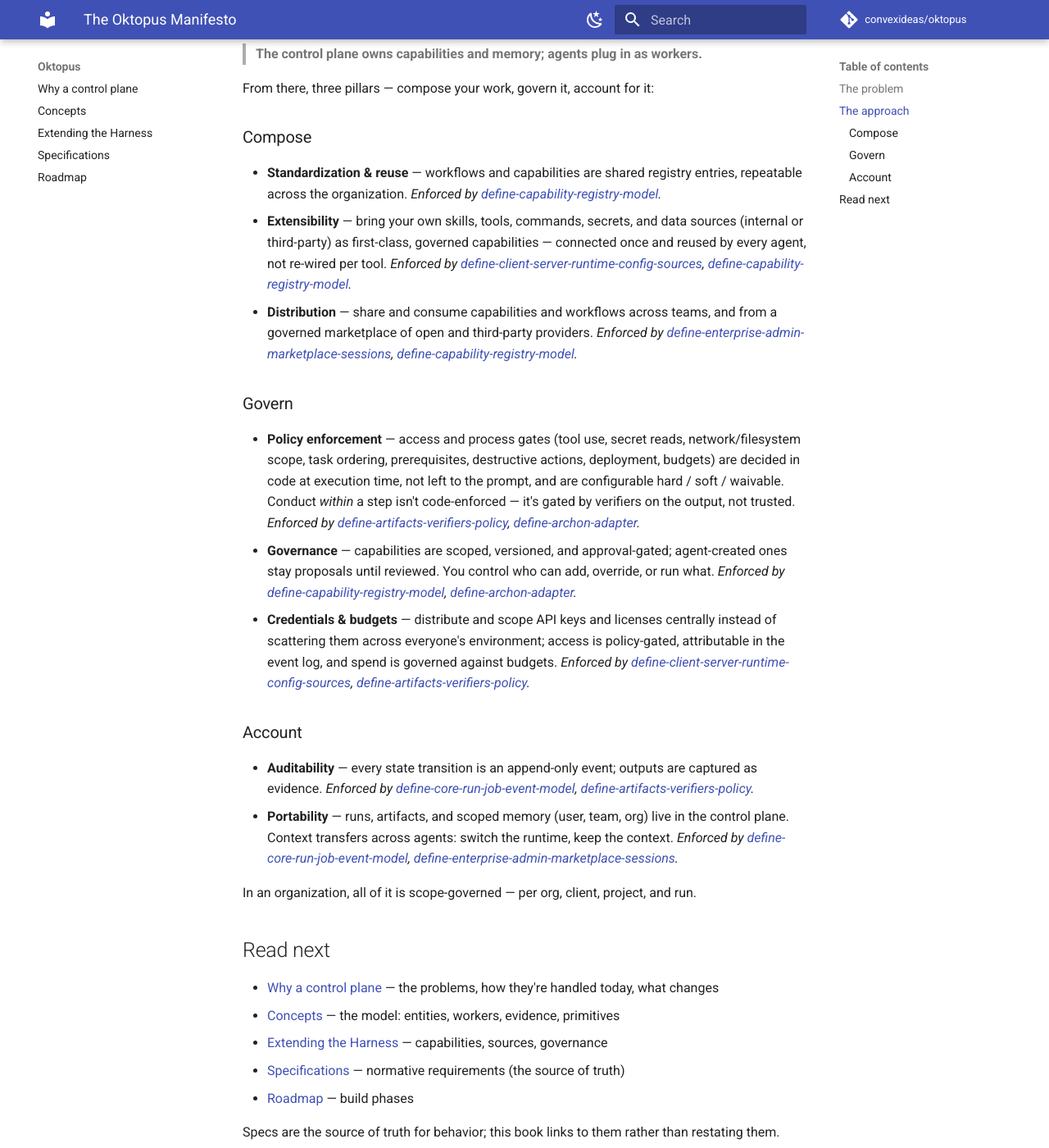
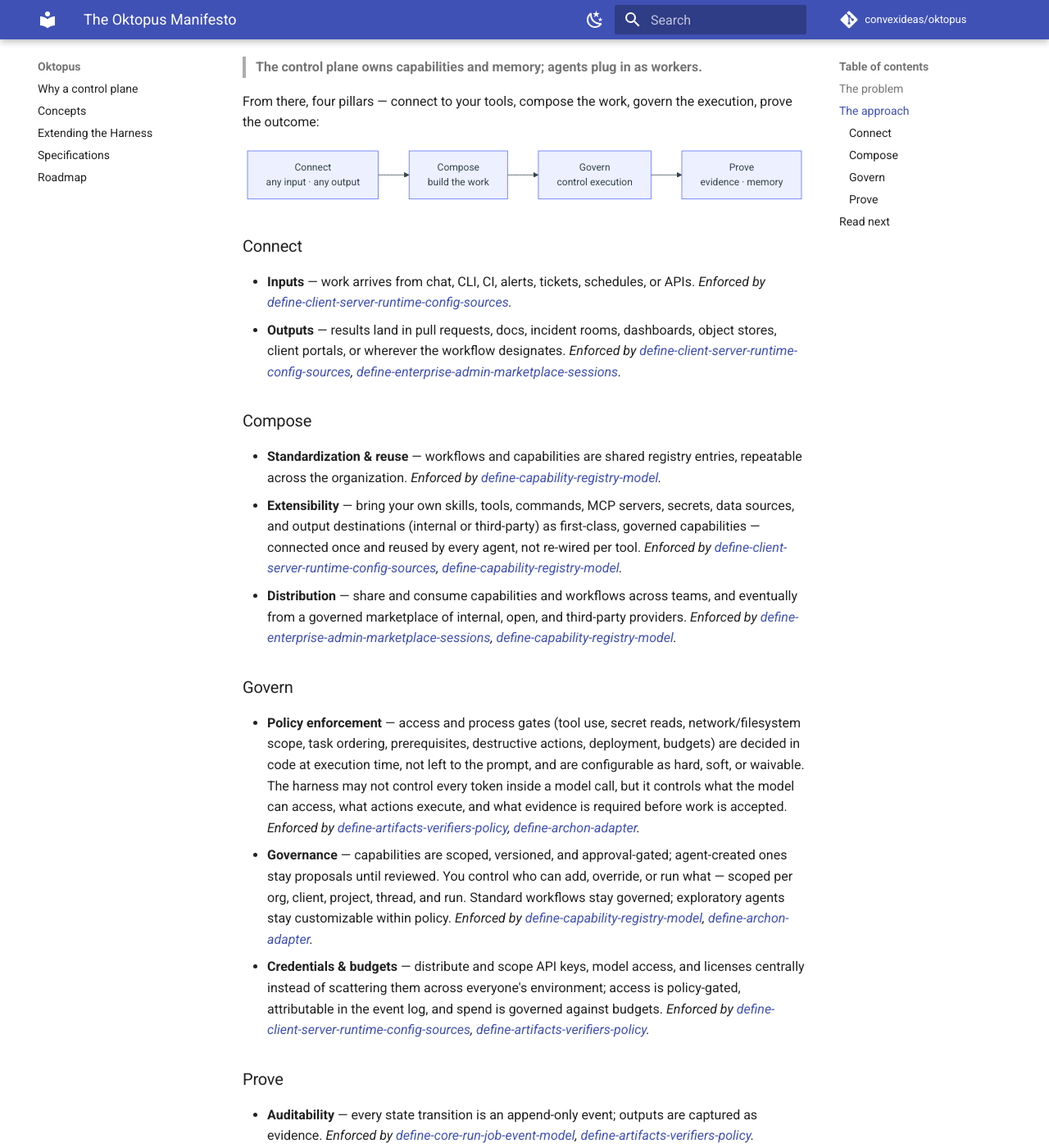
Before and after one commit to convexideas/oktopus, an MkDocs documentation site: the page built from docs/index.md, in a window 1280 px wide and 1400 px high, scrolled down 934 px. Shown: the whole window at 82% size. Built offline with MkDocs 1.6.1 and Material for MkDocs 9.7.7, drawn with Linux system fonts in a browser that asks for light colours; comment, search, counter and statistics services are not loaded; some of the changed text lies outside the part shown.

Commit message:
docs: model/harness pitch + four pillars with diagram
- pitch: 'the model is replaceable; the harness is yours — standardized across the organization, personalized by everyone in it'
- reconcile 'interchangeable part' wording to model (index, why); remove stray backticks
- add Connect pillar (inputs/outputs); fold scope + standardize-vs-exploratory into Governance
- add mermaid Connect -> Compose -> Govern -> Prove pillar diagram

````diff
--- a/docs/index.md
+++ b/docs/index.md
@@ -2,7 +2,9 @@
 
 > The best harness is the one you own.
 
-Oktopus is a vendor-agnostic control plane for agent orchestration and governance. The agent is replaceable; your context, your harness, your proprietary integrations, and your governance are yours.
+Oktopus is a vendor-agnostic control plane for agent orchestration, governance, and memory.
+
+The *model* is replaceable; the harness is yours — standardized where the organization needs repeatability, personalized where people need room to explore.
 
 ## The problem
 
@@ -13,7 +15,7 @@ When an organization adopts agents, the work fragments immediately. Everyone rea
 - **No enforceable policy.** Permissions, approvals, and guardrails live in prompts — advisory at best — not in anything that can actually stop an unsafe action.
 - **No compliance visibility.** There is no record of what ran, on whose data, under which controls. You cannot audit or monitor what you cannot see.
 
-And reaching your internal systems — your data lake, your bespoke tools, your private APIs — means bolting a custom hook onto each vendor's agent: possible, but redone per tool and ungoverned. `The agent` is the interchangeable part. The durable, organization-critical layer — standardized workflows, shared knowledge, enforced policy, and an auditable record — has nowhere to live. That layer should belong to you.
+And reaching your internal systems — your data lake, your bespoke tools, your private APIs, your docs, your incident history — means bolting a custom hook onto each vendor's agent: possible, but redone per tool and ungoverned. The model is the interchangeable part. The durable, organization-critical layer — standardized workflows, shared knowledge, scoped memory, enforced policy, and an auditable record — has nowhere to live. That layer should belong to you.
 
 ## The approach
 
@@ -21,26 +23,39 @@ Oktopus owns the durable layer and treats agent runtimes as interchangeable work
 
 > **The control plane owns capabilities and memory; agents plug in as workers.**
 
-From there, three pillars — compose your work, govern it, account for it:
+From there, four pillars — connect to your tools, compose the work, govern the execution, prove the outcome:
+
+```mermaid
+flowchart LR
+    Connect["Connect<br/>any input · any output"]
+    Compose["Compose<br/>build the work"]
+    Govern["Govern<br/>control execution"]
+    Prove["Prove<br/>evidence · memory"]
+    Connect --> Compose --> Govern --> Prove
+```
+
+### Connect
+
+- **Inputs** — work arrives from chat, CLI, CI, alerts, tickets, schedules, or APIs. *Enforced by [define-client-server-runtime-config-sources](https://github.com/convexideas/oktopus/blob/main/openspec/changes/define-client-server-runtime-config-sources).*
+- **Outputs** — results land in pull requests, docs, incident rooms, dashboards, object stores, client portals, or wherever the workflow designates. *Enforced by [define-client-server-runtime-config-sources](https://github.com/convexideas/oktopus/blob/main/openspec/changes/define-client-server-runtime-config-sources), [define-enterprise-admin-marketplace-sessions](https://github.com/convexideas/oktopus/blob/main/openspec/changes/define-enterprise-admin-marketplace-sessions).*
 
 ### Compose
 
 - **Standardization & reuse** — workflows and capabilities are shared registry entries, repeatable across the organization. *Enforced by [define-capability-registry-model](https://github.com/convexideas/oktopus/blob/main/openspec/changes/define-capability-registry-model).*
-- **Extensibility** — bring your own skills, tools, commands, secrets, and data sources (internal or third-party) as first-class, governed capabilities — connected once and reused by every agent, not re-wired per tool. *Enforced by [define-client-server-runtime-config-sources](https://github.com/convexideas/oktopus/blob/main/openspec/changes/define-client-server-runtime-config-sources), [define-capability-registry-model](https://github.com/convexideas/oktopus/blob/main/openspec/changes/define-capability-registry-model).*
-- **Distribution** — share and consume capabilities and workflows across teams, and from a governed marketplace of open and third-party providers. *Enforced by [define-enterprise-admin-marketplace-sessions](https://github.com/convexideas/oktopus/blob/main/openspec/changes/define-enterprise-admin-marketplace-sessions), [define-capability-registry-model](https://github.com/convexideas/oktopus/blob/main/openspec/changes/define-capability-registry-model).*
+- **Extensibility** — bring your own skills, tools, commands, MCP servers, secrets, data sources, and output destinations (internal or third-party) as first-class, governed capabilities — connected once and reused by every agent, not re-wired per tool. *Enforced by [define-client-server-runtime-config-sources](https://github.com/convexideas/oktopus/blob/main/openspec/changes/define-client-server-runtime-config-sources), [define-capability-registry-model](https://github.com/convexideas/oktopus/blob/main/openspec/changes/define-capability-registry-model).*
+- **Distribution** — share and consume capabilities and workflows across teams, and eventually from a governed marketplace of internal, open, and third-party providers. *Enforced by [define-enterprise-admin-marketplace-sessions](https://github.com/convexideas/oktopus/blob/main/openspec/changes/define-enterprise-admin-marketplace-sessions), [define-capability-registry-model](https://github.com/convexideas/oktopus/blob/main/openspec/changes/define-capability-registry-model).*
 
 ### Govern
 
-- **Policy enforcement** — access and process gates (tool use, secret reads, network/filesystem scope, task ordering, prerequisites, destructive actions, deployment, budgets) are decided in code at execution time, not left to the prompt, and are configurable hard / soft / waivable. Conduct *within* a step isn't code-enforced — it's gated by verifiers on the output, not trusted. *Enforced by [define-artifacts-verifiers-policy](https://github.com/convexideas/oktopus/blob/main/openspec/changes/define-artifacts-verifiers-policy), [define-archon-adapter](https://github.com/convexideas/oktopus/blob/main/openspec/changes/define-archon-adapter).*
-- **Governance** — capabilities are scoped, versioned, and approval-gated; agent-created ones stay proposals until reviewed. You control who can add, override, or run what. *Enforced by [define-capability-registry-model](https://github.com/convexideas/oktopus/blob/main/openspec/changes/define-capability-registry-model), [define-archon-adapter](https://github.com/convexideas/oktopus/blob/main/openspec/changes/define-archon-adapter).*
-- **Credentials & budgets** — distribute and scope API keys and licenses centrally instead of scattering them across everyone's environment; access is policy-gated, attributable in the event log, and spend is governed against budgets. *Enforced by [define-client-server-runtime-config-sources](https://github.com/convexideas/oktopus/blob/main/openspec/changes/define-client-server-runtime-config-sources), [define-artifacts-verifiers-policy](https://github.com/convexideas/oktopus/blob/main/openspec/changes/define-artifacts-verifiers-policy).*
+- **Policy enforcement** — access and process gates (tool use, secret reads, network/filesystem scope, task ordering, prerequisites, destructive actions, deployment, budgets) are decided in code at execution time, not left to the prompt, and are configurable as hard, soft, or waivable. The harness may not control every token inside a model call, but it controls what the model can access, what actions execute, and what evidence is required before work is accepted. *Enforced by [define-artifacts-verifiers-policy](https://github.com/convexideas/oktopus/blob/main/openspec/changes/define-artifacts-verifiers-policy), [define-archon-adapter](https://github.com/convexideas/oktopus/blob/main/openspec/changes/define-archon-adapter).*
+- **Governance** — capabilities are scoped, versioned, and approval-gated; agent-created ones stay proposals until reviewed. You control who can add, override, or run what — scoped per org, client, project, thread, and run. Standard workflows stay governed; exploratory agents stay customizable within policy. *Enforced by [define-capability-registry-model](https://github.com/convexideas/oktopus/blob/main/openspec/changes/define-capability-registry-model), [define-archon-adapter](https://github.com/convexideas/oktopus/blob/main/openspec/changes/define-archon-adapter).*
+- **Credentials & budgets** — distribute and scope API keys, model access, and licenses centrally instead of scattering them across everyone's environment; access is policy-gated, attributable in the event log, and spend is governed against budgets. *Enforced by [define-client-server-runtime-config-sources](https://github.com/convexideas/oktopus/blob/main/openspec/changes/define-client-server-runtime-config-sources), [define-artifacts-verifiers-policy](https://github.com/convexideas/oktopus/blob/main/openspec/changes/define-artifacts-verifiers-policy).*
 
-### Account
+### Prove
 
 - **Auditability** — every state transition is an append-only event; outputs are captured as evidence. *Enforced by [define-core-run-job-event-model](https://github.com/convexideas/oktopus/blob/main/openspec/changes/define-core-run-job-event-model), [define-artifacts-verifiers-policy](https://github.com/convexideas/oktopus/blob/main/openspec/changes/define-artifacts-verifiers-policy).*
-- **Portability** — runs, artifacts, and scoped memory (user, team, org) live in the control plane. Context transfers across agents: switch the runtime, keep the context. *Enforced by [define-core-run-job-event-model](https://github.com/convexideas/oktopus/blob/main/openspec/changes/define-core-run-job-event-model), [define-enterprise-admin-marketplace-sessions](https://github.com/convexideas/oktopus/blob/main/openspec/changes/define-enterprise-admin-marketplace-sessions).*
-
-In an organization, all of it is scope-governed — per org, client, project, and run.
+- **Portability** — runs, artifacts, and scoped memory (thread, user, team, org) live in the control plane. Context transfers across agents: switch the runtime, keep the context. *Enforced by [define-core-run-job-event-model](https://github.com/convexideas/oktopus/blob/main/openspec/changes/define-core-run-job-event-model), [define-enterprise-admin-marketplace-sessions](https://github.com/convexideas/oktopus/blob/main/openspec/changes/define-enterprise-admin-marketplace-sessions).*
+- **Resumability** — work does not disappear when a chat ends. Threads preserve memory, artifacts, approvals, policies, workspace references, and output bindings so a task can pause, resume, or move to another runtime. *Enforced by [define-enterprise-admin-marketplace-sessions](https://github.com/convexideas/oktopus/blob/main/openspec/changes/define-enterprise-admin-marketplace-sessions).*
 
 ## Read next
 
--- a/docs/why.md
+++ b/docs/why.md
@@ -56,7 +56,7 @@ Agents are easy to adopt and hard to govern. Here are the problems organizations
 
 **Today.** Each tool owns its own threads; there's no portable layer.
 
-**With a control plane.** Runs, artifacts, evidence, and scoped memory (user, team, org) live in the control plane. Context transfers across agents — the agent is the interchangeable part.
+**With a control plane.** Runs, artifacts, evidence, and scoped memory (user, team, org) live in the control plane, so context isn't tied to any one model — switch the model and keep the context.
 
 ## The boundary
 
````
